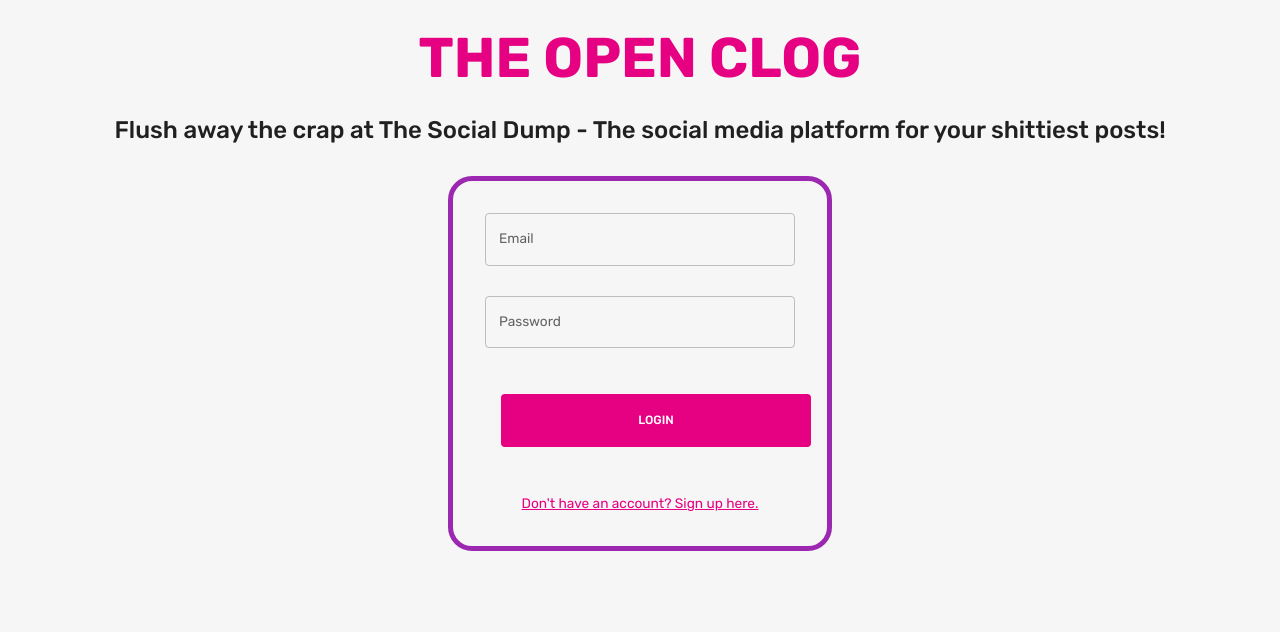
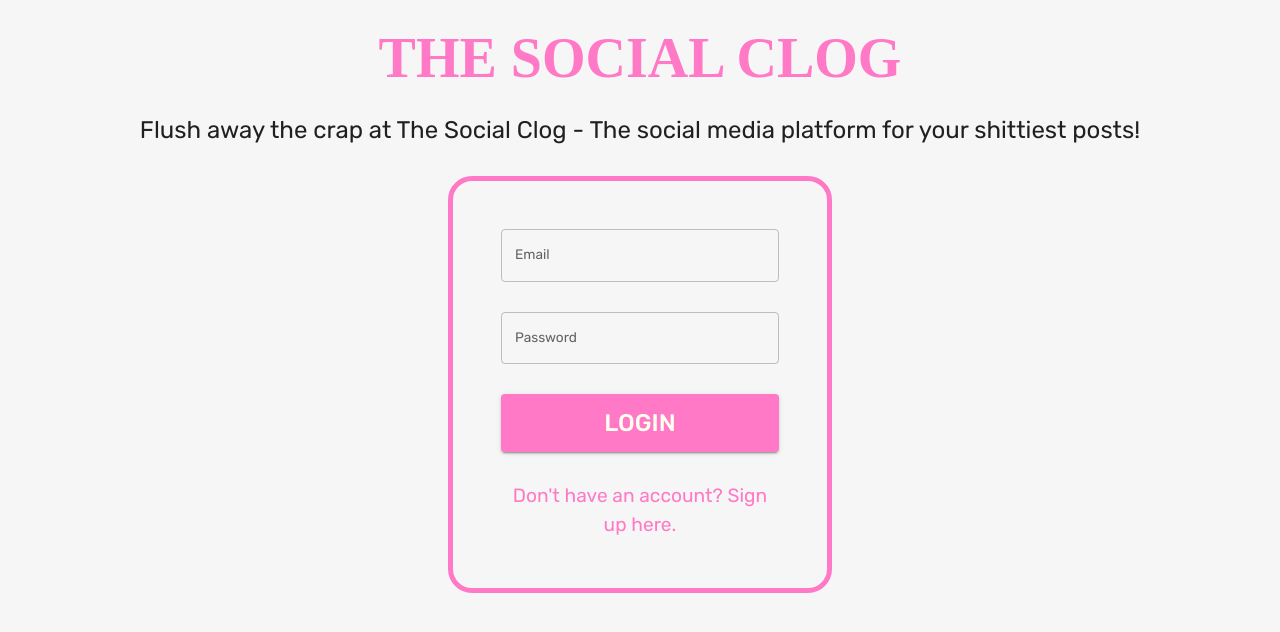
Before and after one commit to nipun221/summer-project, a React (Create React App) app in the folder client/: page / in a window 1280 px wide. Shown: the top 632 px of the page. Built offline with nearby package versions, Linux system fonts and the light colour scheme.

Commit message:
Dracula theme added

```diff
--- a/client/src/scenes/loginPage/Form.jsx
+++ b/client/src/scenes/loginPage/Form.jsx
@@ -196,7 +196,7 @@ const Form = () => {
                                         {({ getRootProps, getInputProps }) => (
                                             <Box
                                             {...getRootProps()}
-                                            border={`2px dashed ${palette.primary.main}`}
+                                            border={`2px dashed ${"#ff79c6"}`}
                                             p="1rem"
                                             sx={{ "&:hover": { cursor: "pointer" } }}
                                             >
@@ -240,31 +240,36 @@ const Form = () => {
 
                         <Button
                             fullWidth
+                            variant="contained"
                             type="submit"
                             sx={{
-                                m: "1rem",
-                                p: "1rem",
+                                m: "0rem auto",
+                                p: "0.5rem",
+                                display: "flex",
                                 gridColumn: "span 4",
-                                backgroundColor: palette.primary.main,
+                                fontSize: "1.5rem",
+                                backgroundColor: "#ff79c6",
                                 color: palette.background.alt,
-                                "&:hover": { color: palette.primary.main }
+                                "&:hover": { color: "#ff79c6" }
                             }}
                         >
                             {isLogin ? "LOGIN" : "REGISTER"}
                         </Button>
+
                         <Typography
                             textAlign="center"
+                            fontSize="1.2rem"
                             onClick={() => {
                                 setPageType(isLogin ? "register" : "login");
                                 resetForm();
                             }}
                             sx={{
-                                textDecoration: "underline",
-                                color: palette.primary.main,
+                                textDecoration: "strikethrough",
+                                color: "#ff79c6",
                                 gridColumn: "span 4",
                                 "&:hover": {
                                     cursor: "pointer",
-                                    color: palette.primary.light,
+                                    color: "#b30065",
                                 },
                             }}
                         >
--- a/client/src/scenes/loginPage/index.jsx
+++ b/client/src/scenes/loginPage/index.jsx
@@ -1,7 +1,5 @@
 import { Box, Typography, useTheme, useMediaQuery } from "@mui/material";
 import Form from "./Form";
-import { BorderColor } from "@mui/icons-material";
-import { borders } from "@mui/system";
 
 const LoginPage = () => {
     const theme = useTheme();
@@ -12,23 +10,24 @@ const LoginPage = () => {
             <Box width="100%" bacgroundColor={theme.palette.background.alt} p="1rem 6%" textAlign="center">
                 <Typography
                     fontWeight="bold"
+                    fontFamily="monoco"
                     fontSize="clamp(2rem, 3.5rem, 5rem)"
-                    color="primary"
+                    color="#ff79c6"
                 >
-                    THE OPEN CLOG
+                    THE SOCIAL CLOG
                 </Typography>
             </Box>
             <Box>
-                <Typography fontWeight="500" variant="h3" align="center" sx={{ mb: "1.5rem" }}>
-                    Flush away the crap at The Social Dump - The social media platform for your shittiest posts!
+                <Typography fontWeight="300" variant="h3" align="center" sx={{ mb: "1.5rem" }}>
+                    Flush away the crap at The Social Clog - The social media platform for your shittiest posts!
                 </Typography>
             </Box>
             <Box
                 width={isNonMobileScreens ? "30%" : "90%"}
-                p="2rem" m="2rem auto"
+                p="3rem" m="2rem auto"
                 borderRadius="1.5rem"
                 bacgroundColor={theme.palette.background.alt}
-                sx={{border: 5, borderColor: 'secondary.main'}}
+                sx={{border: 5, borderColor: '#ff79c6'}}
             >
                 <Form />
             </Box>
--- a/client/src/scenes/navbar/index.jsx
+++ b/client/src/scenes/navbar/index.jsx
@@ -36,7 +36,7 @@ const NavBar = () => {
     const neutralLight = theme.palette.neutral.light;
     const dark = theme.palette.neutral.dark;
     const background = theme.palette.background.default;
-    const primaryLight = theme.palette.primary.light;
+    //const primaryLight = theme.palette.primary.light;
     const alt = theme.palette.background.alt;
 
     const fullName = /*`${user.firstName} ${user.lastName}`*/'Fakeman';
@@ -60,17 +60,18 @@ const NavBar = () => {
             <FlexBetween>
                 <Typography
                     fontWeight="bold"
-                    fontSize="clamp(2rem, 3.5rem, 5rem)"
-                    color="primary"
+                    fontFamily="monoco"
+                    fontSize="clamp(2rem, 3rem, 4rem)"
+                    color="#ff79c6"
                     onClick={() => navigate("/home")}
                     sx={{
                         "&:hover": {
-                            color: primaryLight,
+                            color: "#db9fc1",
                             cursor: "pointer",
                         },
                     }}
                 >
-                    THE SOCIAL DUMP
+                    THE SOCIAL CLOG
                 </Typography>
             </FlexBetween>
 
@@ -155,7 +156,7 @@ const NavBar = () => {
                                 backgroundColor: neutralLight,
                                 width: "150px",
                                 borderRadius: "0.25rem",
-                                p: "0.25rem 1rem",
+                                p: "0.25rem 0.50rem",
                                 "& .MuiSvgIcon-root": {
                                     pr: "0.25rem",
                                     width: "3rem",
--- a/client/src/theme.js
+++ b/client/src/theme.js
@@ -1,7 +1,7 @@
 // color design tokens export
 export const colorTokens = {
     grey: {
-      0: "#FFFFFF",
+      0: "#FFFFF0",
       10: "#F6F6F6",
       50: "#F0F0F0",
       100: "#E0E0E0",
@@ -10,8 +10,8 @@ export const colorTokens = {
       400: "#858585",
       500: "#666666",
       600: "#4D4D4D",
-      700: "#333333",
-      800: "#1A1A1A",
+      700: "#44475a",
+      800: "#363949",
       900: "#282A36",
       1000: "#000000",
     },
```
